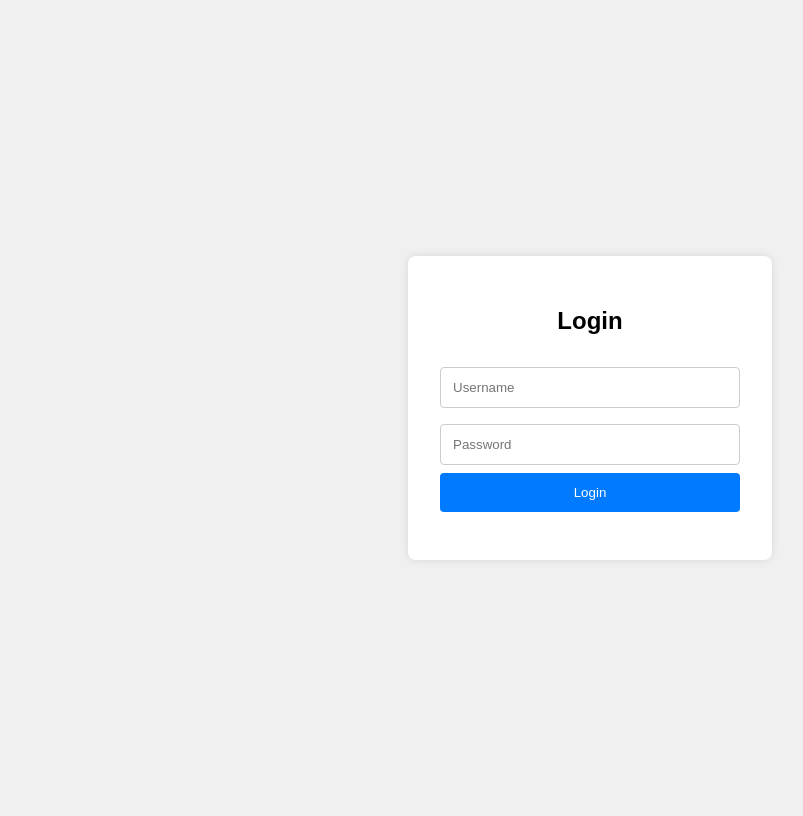
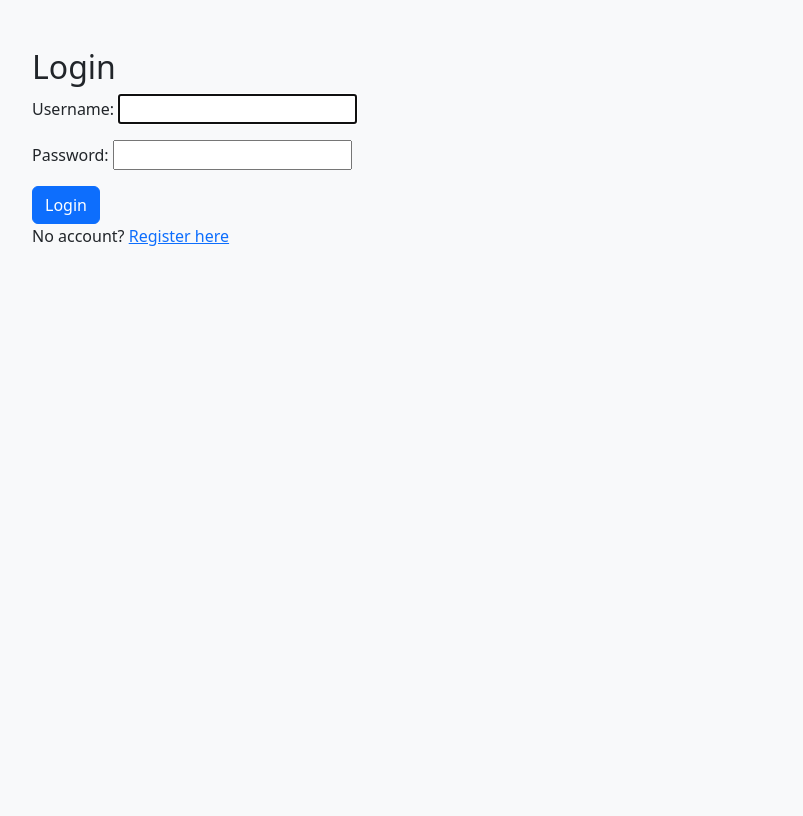
Before and after one commit to kushal867/my-portfolio, a Django app: page /acoount/login/ in a window 1280 px wide. Shown: the whole page, without its empty margins (50-853 px from the left). After the commit the page ends 246 px from the top, so only its background shows below. Run offline with Django 5.2, Linux system fonts and the light colour scheme.

Commit message:
feat: Added the login.html

```diff
--- a/acoount/templates/login.html
+++ b/acoount/templates/login.html
@@ -1,73 +1,18 @@
-
-{% comment %} {{form.errors}}
-<form method="POST">
-
-{% csrf_token %}
-    {{form}}
-    <button type ="submit"> Submit </form>
-</form>
- {% endcomment %}
-
-
-
-<html lang="en">
+<!DOCTYPE html>
+<html>
 <head>
-  <meta charset="UTF-8" />
-  <meta name="viewport" content="width=device-width, initial-scale=1.0"/>
-  <title>InBuild login</title>
-  <style>
-    body {
-      font-family: Arial, sans-serif;
-      background: #f0f0f0;
-      display: flex;
-      height: 100vh;
-      justify-content: center;
-      align-items: center;
-    }
-    .login-container {
-      background: white;
-      padding: 2rem;
-      border-radius: 8px;
-      box-shadow: 0 0 10px rgba(0,0,0,0.1);
-      width: 300px;
-    }
-    .login-container h2 {
-      text-align: center;
-      margin-bottom: 1.5rem;
-    }
-    .login-container input[type="text"],
-    .login-container input[type="password"] {
-      width: 100%;
-      padding: 0.75rem;
-      margin: 0.5rem 0;
-      border: 1px solid #ccc;
-      border-radius: 4px;
-    }
-    .login-container button {
-      width: 100%;
-      padding: 0.75rem;
-      background: #007bff;
-      border: none;
-      color: white;
-      border-radius: 4px;
-      cursor: pointer;
-    }
-    .login-container button:hover {
-      background: #0056b3;
-    }
-  </style>
+  <title>Login</title>
+  <link href="https://cdn.jsdelivr.net/npm/bootstrap@5.3.0/dist/css/bootstrap.min.css" rel="stylesheet">
 </head>
-<body>
-  <div class="login-container">
-    <h2>Login</h2>
-    {{form.errors}}
-    <form action="/user/login" method="POST">
-        {% csrf_token %}
-
-      <input type="text" name="username" placeholder="Username" required />
-      <input type="password" name="password" placeholder="Password" required />
-      <button type="submit">Login</button>
-    </form>
-  </div>
+<body class="bg-light">
+<div class="container py-5">
+  <h2>Login</h2>
+  <form method="post">
+    {% csrf_token %}
+    {{ form.as_p }}
+    <button type="submit" class="btn btn-primary">Login</button>
+  </form>
+  <p>No account? <a href="{% url 'register' %}">Register here</a></p>
+</div>
 </body>
 </html>
```
